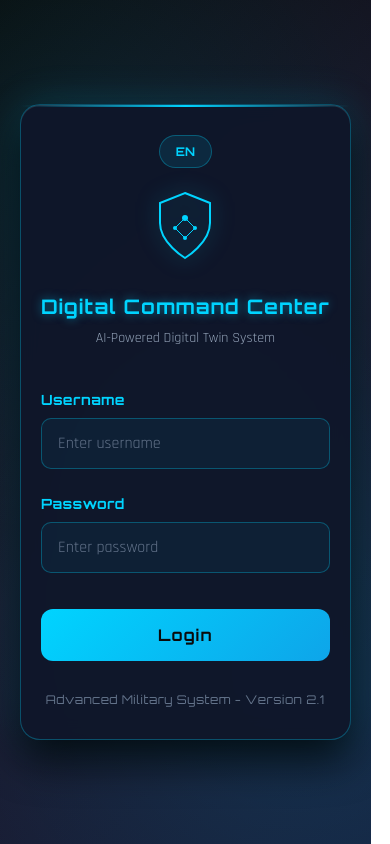
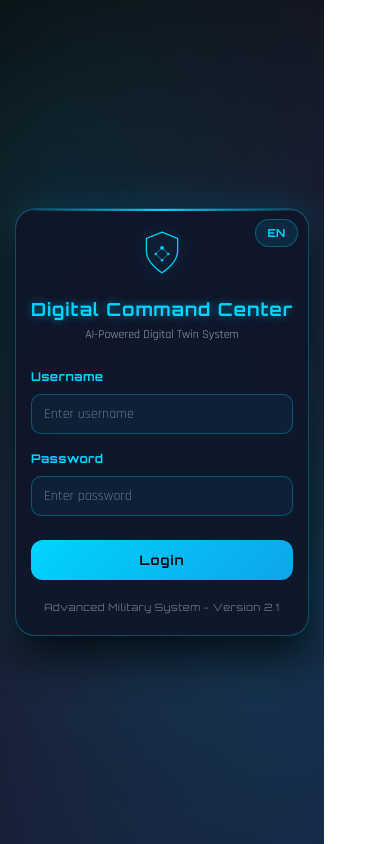
Before and after one commit to ahmalzaabi/my-digital-twin-app, a React (Vite) app: page / in a window 390 px wide. Built offline with nearby package versions, Linux system fonts and the light colour scheme.

Commit message:
Add auto-deployment config and fix mobile responsiveness for iPhone 14 Pro Max

```diff
--- a/src/components/LoginPage.css
+++ b/src/components/LoginPage.css
@@ -271,34 +271,148 @@
 }
 
 /* Mobile Responsive */
-@media (max-width: 480px) {
+@media (max-width: 768px) {
+  .login-container {
+    padding: 20px;
+  }
+
   .login-card {
-    min-width: 320px;
-    padding: 30px 20px;
-    margin: 20px;
+    min-width: 300px;
+    max-width: 400px;
+    width: 100%;
+    padding: 25px 20px;
+    margin: 10px auto;
+    min-height: auto;
+    max-height: 90vh;
+    overflow-y: auto;
+  }
+
+  .logo-section {
+    margin-bottom: 30px;
+  }
+
+  .logo-section svg {
+    width: 60px;
+    height: 60px;
+    margin-bottom: 15px;
   }
 
   .title {
-    font-size: 20px;
+    font-size: 22px;
+    margin-bottom: 8px;
   }
 
   .subtitle {
     font-size: 14px;
+    margin-bottom: 15px;
+  }
+
+  .login-form {
+    gap: 20px;
+  }
+
+  .form-input {
+    padding: 12px 14px;
+    font-size: 16px;
+  }
+
+  .login-button {
+    padding: 14px 24px;
+    font-size: 14px;
   }
 
   .language-switcher {
-    position: static;
-    display: flex;
-    justify-content: center;
-    margin-bottom: 20px;
+    top: 15px;
+    right: 15px;
   }
 
-  .language-menu {
-    position: relative;
-    top: auto;
+  .rtl .language-switcher {
+    left: 15px;
     right: auto;
-    left: auto;
-    margin-top: 10px;
+  }
+}
+
+/* iPhone 14 Pro Max and similar large phones */
+@media (max-width: 480px) {
+  .login-container {
+    padding: 15px;
+    min-height: 100vh;
+    min-height: 100svh; /* Safari viewport height */
+  }
+
+  .login-card {
+    min-width: 280px;
+    max-width: 350px;
+    padding: 20px 15px;
+    margin: 5px auto;
+    max-height: 85vh;
+    max-height: 85svh;
+  }
+
+  .logo-section {
+    margin-bottom: 25px;
+  }
+
+  .logo-section svg {
+    width: 50px;
+    height: 50px;
+    margin-bottom: 12px;
+  }
+
+  .title {
+    font-size: 18px;
+    line-height: 1.2;
+    margin-bottom: 6px;
+  }
+
+  .subtitle {
+    font-size: 12px;
+    margin-bottom: 12px;
+    line-height: 1.3;
+  }
+
+  .login-form {
+    gap: 16px;
+  }
+
+  .form-label {
+    font-size: 12px;
+  }
+
+  .form-input {
+    padding: 10px 12px;
+    font-size: 14px;
+  }
+
+  .login-button {
+    padding: 12px 20px;
+    font-size: 13px;
+    margin-top: 8px;
+  }
+
+  .version-info {
+    font-size: 10px;
+    margin-top: 20px;
+  }
+
+  .language-switcher {
+    top: 10px;
+    right: 10px;
+  }
+
+  .rtl .language-switcher {
+    left: 10px;
+    right: auto;
+  }
+
+  .lang-button {
+    padding: 6px 12px;
+    font-size: 11px;
+  }
+
+  .lang-option {
+    padding: 8px 12px;
+    font-size: 11px;
   }
 }
 
```
Also changed, not shown: 1 other file (tests, documents, lock files or other folders).
